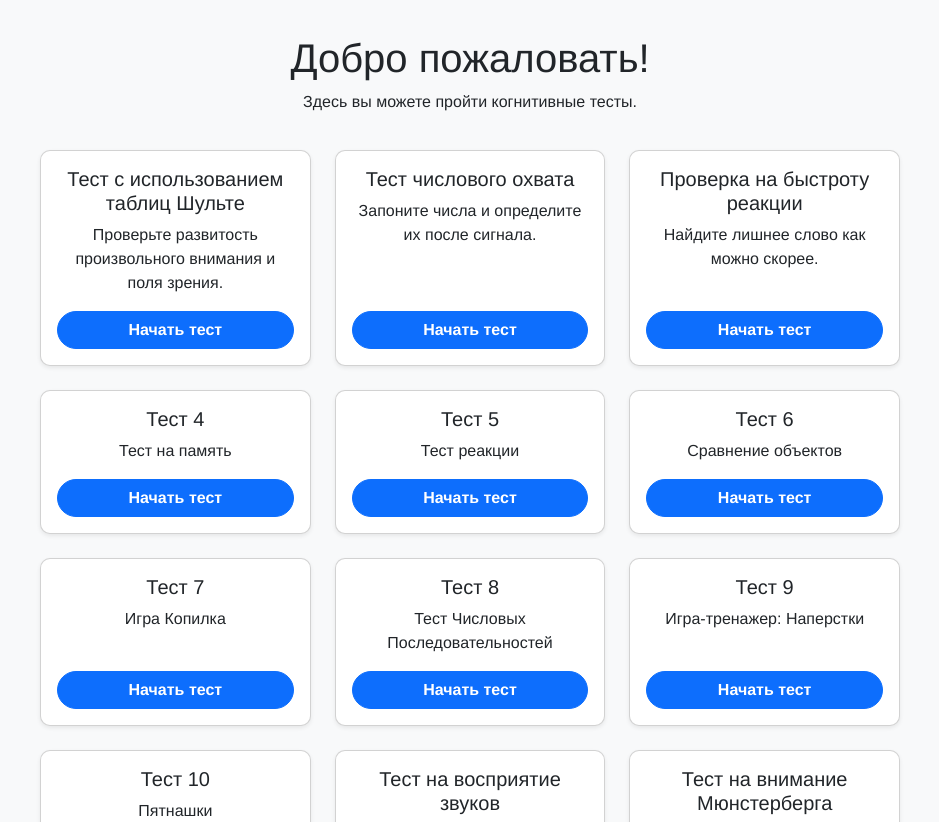
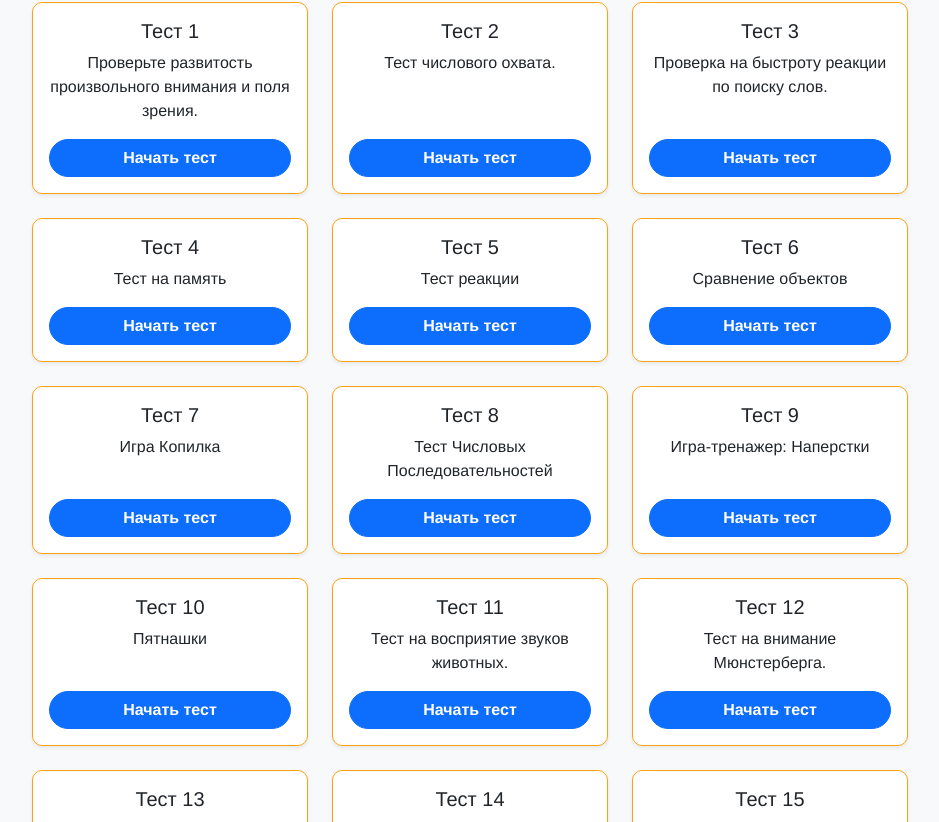
Before and after one commit to SvetlanaShipovalova/web_project, a Vue app in the folder vue-app/: page /tests in a window 1280 px wide. Shown: the part 218-1040 px from the top of the page, without its empty margins (170-1109 px from the left). Built offline with nearby package versions, Linux system fonts and the light colour scheme.

Commit message:
Редакция css и исправление расположения кнопок в тестах

```diff
--- a/vue-app/src/assets/style.css
+++ b/vue-app/src/assets/style.css
@@ -9,11 +9,11 @@ body {
   .container {
     max-width: 900px;
     margin: 0 auto;
-    padding: 20px;
   }
   .navbar {
     border-bottom: 2px solid #007bff;
     width: 100%;
+    background-color: #14213D !important;
   }
   .navbar-brand {
     font-weight: bold;
@@ -22,9 +22,11 @@ body {
   .nav-link {
     font-size: 1.1rem;
     padding-top: 17px;
+    color: #FFFFFF !important;
   }
   .card {
     border-radius: 10px;
+    border-color: #FCA311;
   }
   .btn-primary,
   .btn-success,
@@ -38,9 +40,6 @@ body {
     margin: 10px;
     border-radius: 10px;
     cursor: pointer;
-  }
-  button#text {
-    margin: 0 15px;
   }
 
   /* ==============================
--- a/vue-app/src/components/Test10.vue
+++ b/vue-app/src/components/Test10.vue
@@ -43,8 +43,8 @@
         <p>Время прохождения: {{ time }}</p>
         <p>Точность: {{ accuracy }}%</p>
         <p>{{ motivationalMessage }}</p>
-        <router-link to="/tests" class="btn btn-secondary">Назад к тестам</router-link>
       </div>
+      <router-link to="/tests" class="btn btn-secondary">Назад к тестам</router-link>
     </div>
   </div>
 </template>
--- a/vue-app/src/components/Test16.vue
+++ b/vue-app/src/components/Test16.vue
@@ -34,6 +34,7 @@
         <p>Время выполнения: {{ time }} секунд</p>
         <button class="btn btn-secondary" @click="resetTest">Пройти заново</button>
       </div>
+      <router-link to="/tests" class="btn btn-secondary">Назад к тестам</router-link>
     </div>
   </div>
 </template>
--- a/vue-app/src/components/Test17.vue
+++ b/vue-app/src/components/Test17.vue
@@ -42,8 +42,8 @@
           <p>Тест завершён! Вы правильно расположили {{ totalCorrect }} из 256 оттенков.</p>
           <p>Точность выполнения: {{ accuracy }}%</p>
           <p>Время прохождения теста: {{ time }} секунд</p>
-          <router-link to="/tests" class="btn btn-secondary">Назад к тестам</router-link>
         </div>
+        <router-link to="/tests" class="btn btn-secondary">Назад к тестам</router-link>
       </div>
     </div>
   </template>
--- a/vue-app/src/components/Test18.vue
+++ b/vue-app/src/components/Test18.vue
@@ -40,8 +40,8 @@
           <h3>Тест завершен!</h3>
           <p>Время выполнения: {{ elapsedTime }} секунд</p>
           <p>Точность: {{ accuracy }}%</p>
-          <router-link to="/tests" class="btn btn-secondary">Назад к тестам</router-link>
         </div>
+        <router-link to="/tests" class="btn btn-secondary">Назад к тестам</router-link>
       </div>
     </div>
   </template>
--- a/vue-app/src/components/Test4.vue
+++ b/vue-app/src/components/Test4.vue
@@ -37,9 +37,9 @@
           <p>Точность: {{ accuracy }}%</p>
           <div class="controls">
             <button class="btn btn-success" @click="restartGame">Начать заново</button>
-            <router-link to="/tests" class="btn btn-secondary">Назад к тестам</router-link>
           </div>
         </div>
+        <router-link to="/tests" class="btn btn-secondary">Назад к тестам</router-link>
       </div>
     </div>
   </template>
--- a/vue-app/src/components/Test5.vue
+++ b/vue-app/src/components/Test5.vue
@@ -32,8 +32,8 @@
           <p>Среднее время реакции: {{ time.toFixed(2) }} сек</p>
           <p>Точность: {{ accuracy }}%</p>
           <button class="btn btn-success" @click="restartGame">Пройти снова</button>
-          <router-link to="/tests" class="btn btn-secondary">Назад к тестам</router-link>
         </div>
+        <router-link to="/tests" class="btn btn-secondary mt-3">Назад к тестам</router-link>
       </div>
     </div>
   </template>
--- a/vue-app/src/components/Test6.vue
+++ b/vue-app/src/components/Test6.vue
@@ -48,9 +48,9 @@
           <p>Правильных ответов: {{ correctAnswers }} из {{ totalAnswers }}</p>
           <p>Точность: {{ accuracy }}%</p>
           <p>Время: {{ elapsedTime }} секунд</p>
-          <router-link to="/tests" class="btn btn-secondary">Назад к тестам</router-link>
         </div>
       </div>
+      <router-link to="/tests" class="btn btn-secondary">Назад к тестам</router-link>
     </div>
   </template>
 
--- a/vue-app/src/components/Test7.vue
+++ b/vue-app/src/components/Test7.vue
@@ -48,8 +48,8 @@
           <p>Правильных ответов: {{ correctAnswers }} из {{ totalRounds }}</p>
           <p>Точность: {{ accuracy }}%</p>
           <p>Время: {{ time }} секунд</p>
-          <router-link to="/tests" class="btn btn-secondary">Назад к тестам</router-link>
         </div>
+        <router-link to="/tests" class="btn btn-secondary mt-3">Назад к тестам</router-link>
       </div>
     </div>
   </template>
--- a/vue-app/src/components/Test8.vue
+++ b/vue-app/src/components/Test8.vue
@@ -50,8 +50,8 @@
           <p>Точность: {{ accuracy }}%</p>
           <p>Время: {{ time }} секунд</p>
           <p class="final-message">{{ finalMessage }}</p>
-          <router-link to="/tests" class="btn btn-secondary mt-3">Назад к тестам</router-link>
         </div>
+        <router-link to="/tests" class="btn btn-secondary">Назад к тестам</router-link>
       </div>
     </div>
   </template>
--- a/vue-app/src/components/Test9.vue
+++ b/vue-app/src/components/Test9.vue
@@ -48,8 +48,8 @@
           </div>
           <p>Точность: {{ accuracy }}%</p>
           <p>Время прохождения игры: {{ time }} секунд</p>
-          <router-link to="/tests" class="btn btn-secondary">Назад к тестам</router-link>
         </div>
+        <router-link to="/tests" class="btn btn-secondary mt-3">Назад к тестам</router-link>
       </div>
     </div>
   </template>
--- a/vue-app/src/components/TestList.vue
+++ b/vue-app/src/components/TestList.vue
@@ -1,11 +1,10 @@
 <template>
   <Navbar />
   <div class="container mt-5">
-    <div class="container mt-5 text-center">
+    <div class="container mt-3 text-center">
       <h1>Добро пожаловать!</h1>
       <p>Здесь вы можете пройти когнитивные тесты.</p>
     </div>
-
 
     <div class="row row-cols-1 row-cols-md-3 g-4 mb-5">
       <div v-for="test in tests" :key="test.id" class="col">
@@ -26,11 +25,10 @@
 import { ref } from "vue";
 import Navbar from "../view/Navbar.vue";
 
-
 const tests = ref([
-  { id: 1, name: "Тест c использованием таблиц Шульте", description: "Проверьте развитость произвольного внимания и поля зрения." },
-  { id: 2, name: "Тест числового охвата", description: "Запоните числа и определите их после сигнала." },
-  { id: 3, name: "Проверка на быстроту реакции", description: "Найдите лишнее слово как можно скорее." },
+  { id: 1, name: "Тест 1", description: "Проверьте развитость произвольного внимания и поля зрения." },
+  { id: 2, name: "Тест 2", description: "Тест числового охвата." },
+  { id: 3, name: "Тест 3", description: "Проверка на быстроту реакции по поиску слов." },
   { id: 4, name: "Тест 4", description: "Тест на память" },
   { id: 5, name: "Тест 5", description: "Тест реакции" },
   { id: 6, name: "Тест 6", description: "Сравнение объектов" },
@@ -38,11 +36,11 @@ const tests = ref([
   { id: 8, name: "Тест 8", description: "Тест Числовых Последовательностей" },
   { id: 9, name: "Тест 9", description: "Игра-тренажер: Наперстки" },
   { id: 10, name: "Тест 10", description: "Пятнашки" },
-  { id: 11, name: "Тест на восприятие звуков", description: "Проверка воприятия ребенком звуков животных." },
-  { id: 12, name: "Тест на внимание Мюнстерберга", description: "Проверьте свою способность концентрироваться." },
-  { id: 13, name: "Тест на зрительно-моторную координацию", description: "Используя шарики, проверьте свою реакцию." },
-  { id: 14, name: "Найдите неточность на картинке", description: "Проверьте свою способность концентрироваться." },
-  { id: 15, name: "Прогрессивные матрицы Равена", description: "Проверьте свою способность концентрироваться." },
+  { id: 11, name: "Тест 11", description: "Тест на восприятие звуков животных." },
+  { id: 12, name: "Тест 12", description: "Тест на внимание Мюнстерберга." },
+  { id: 13, name: "Тест 13", description: "Тест на зрительно-моторную координацию." },
+  { id: 14, name: "Тест 14", description: "Найдите неточность на картинке." },
+  { id: 15, name: "Тест 15", description: "Прогрессивные матрицы Равена." },
   { id: 16, name: "Тест 16", description: "Тест на цветовое зрение" },
   { id: 17, name: "Тест 17", description: "Тест на цветовую последовательность" },
   { id: 18, name: "Тест 18", description: "Тест на избирательность внимания" },
```
